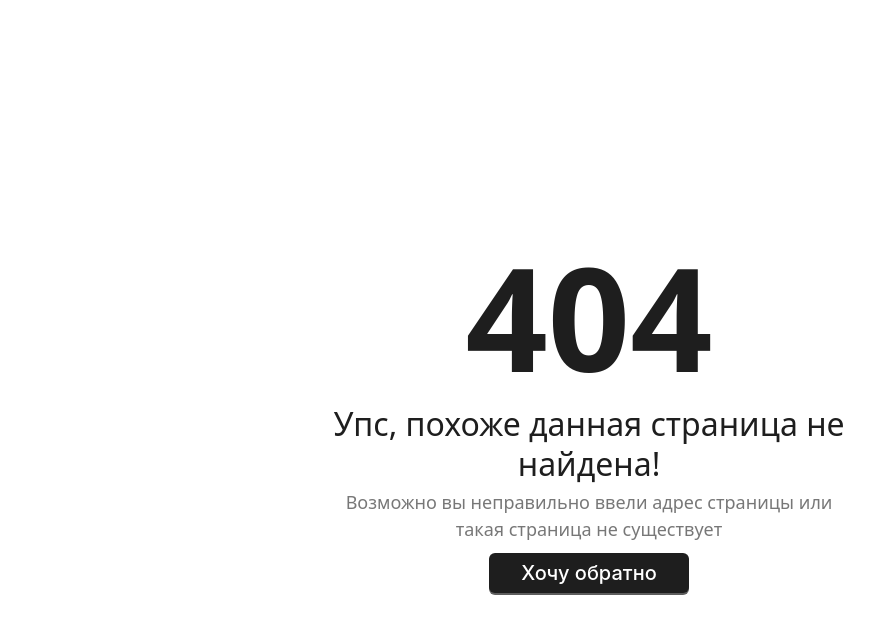
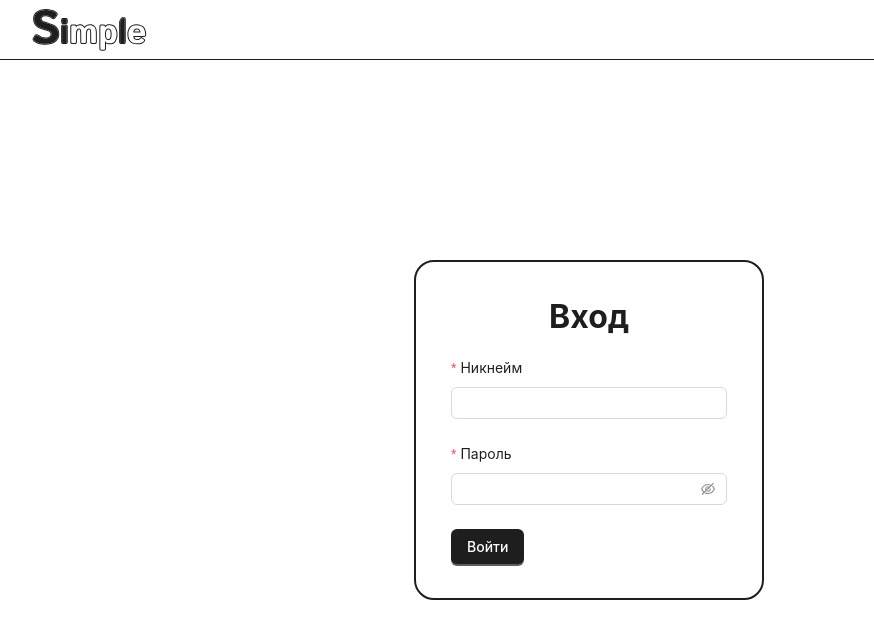
Before and after one commit to RoastedPikachu/lIfe_peak, a Next.js app: page /auth/signIn in a window 1280 px wide. Before the commit this address had no page. Shown: the top 638 px of the page, without its empty margins (51-925 px from the left). Built offline with nearby package versions, Linux system fonts and the light colour scheme.

Commit message:
chore: изменил логику аутентификации

```diff
--- /dev/null
+++ b/app/auth/signUp/page.tsx
@@ -0,0 +1,9 @@
+import React from "react";
+
+import AuthPageWrapper from "@/widgets/pageWrappers/AuthPageWrapper";
+
+const Page = () => {
+  return <AuthPageWrapper></AuthPageWrapper>;
+};
+
+export default Page;
--- a/feature/authForm/AuthForm.css
+++ b/feature/authForm/AuthForm.css
@@ -11,5 +11,5 @@
 }
 
 .form-button {
-    @apply w-[100px] h-[35px] font-medium;
+    @apply w-auto h-[35px] font-medium;
 }
--- a/feature/authForm/AuthForm.tsx
+++ b/feature/authForm/AuthForm.tsx
@@ -1,11 +1,15 @@
 "use client";
 import React from "react";
+
+import { usePathname } from "next/navigation";
 
 import { Button, Form, Input } from "antd";
 
 import "./AuthForm.css";
 
 const AuthForm = () => {
+  const pathname = usePathname();
+
   const onFinish = (values) => {
     console.log("Success:", values);
   };
@@ -23,7 +27,9 @@ const AuthForm = () => {
         onFinishFailed={onFinishFailed}
         className="formWrapper-form"
       >
-        <h1 className="form-title">Вход</h1>
+        <h1 className="form-title">
+          {pathname.includes("signUp") ? "Регистрация" : "Вход"}
+        </h1>
 
         <Form.Item
           label="Никнейм"
@@ -43,7 +49,7 @@ const AuthForm = () => {
 
         <Form.Item label={null}>
           <Button type="primary" htmlType="submit" className="form-button">
-            Войти
+            {pathname.includes("signUp") ? "Зарегестрироваться" : "Войти"}
           </Button>
         </Form.Item>
       </Form>
```
Also changed, not shown: app/auth/signIn/page.tsx (renamed from app/auth/page.tsx).
